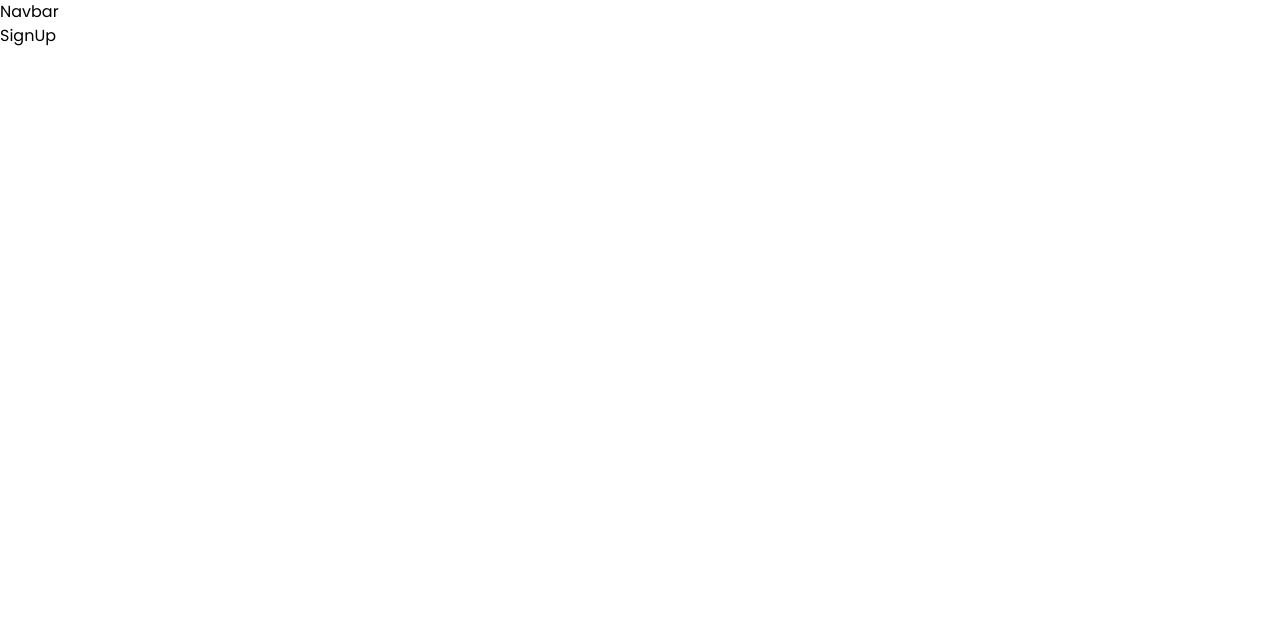
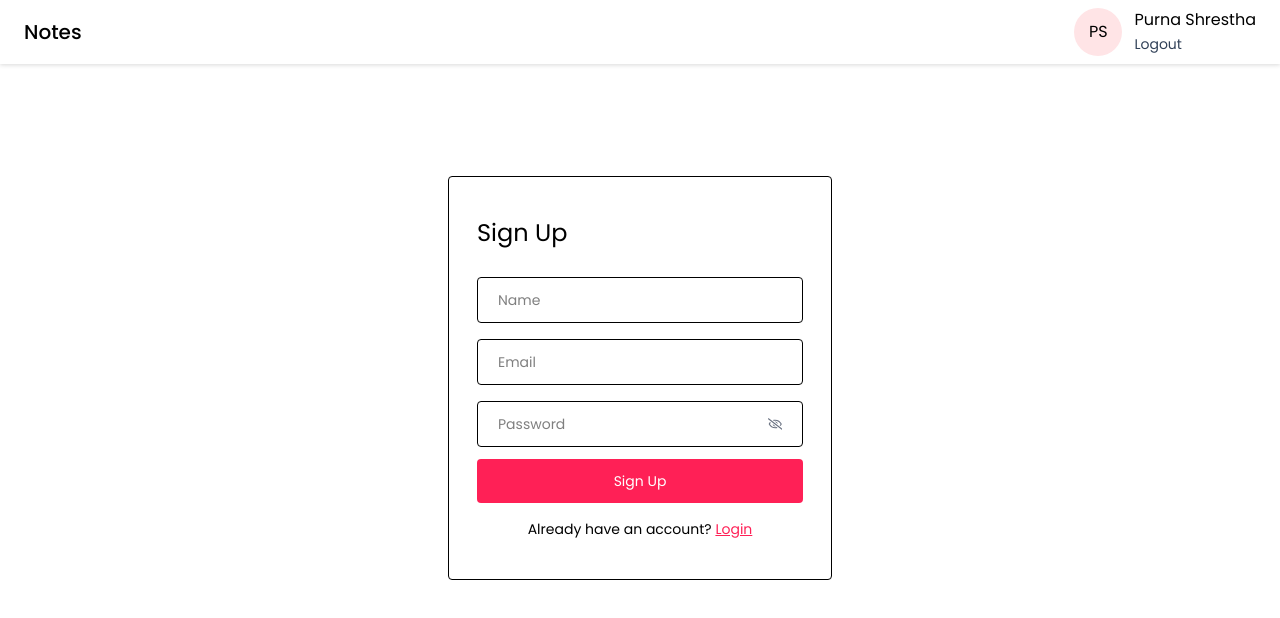
Before and after one commit to purnasth/mern-notes-app, a React (Vite) app in the folder frontend/notes-app/: page /signup in a window 1280 px wide. Shown: the top 618 px of the page. Built offline with nearby package versions, Linux system fonts and the light colour scheme.

Commit message:
feat: Add login features more and navbar

```diff
--- /dev/null
+++ b/frontend/notes-app/src/components/Cards/ProfileInfo.jsx
@@ -0,0 +1,25 @@
+import React from "react";
+import { getInitials } from "../../utils/helper";
+
+const ProfileInfo = ({ onLogOut }) => {
+  return (
+    <div className="flex items-center gap-3">
+      <div className="size-12 flex items-center justify-center  rounded-full text-dark bg-rose-100">
+        {getInitials("Purna Shrestha")}
+      </div>
+
+      <div>
+        <p>Purna Shrestha</p>
+        <button
+          type="button"
+          className="text-sm text-slate-700 cursor-pointer"
+          onClick={onLogOut}
+        >
+          Logout
+        </button>
+      </div>
+    </div>
+  );
+};
+
+export default ProfileInfo;
--- a/frontend/notes-app/src/components/Input/PasswordInput.jsx
+++ b/frontend/notes-app/src/components/Input/PasswordInput.jsx
@@ -1,5 +1,5 @@
 import React, { useState } from "react";
-import { FaRegEye } from "react-icons/fa";
+import { FaRegEye, FaRegEyeSlash } from "react-icons/fa";
 
 const PasswordInput = ({ value, onChange, placeholder }) => {
   const [isShowPassword, setIsShowPassword] = useState(false);
@@ -18,10 +18,17 @@ const PasswordInput = ({ value, onChange, placeholder }) => {
         className="w-full text-sm bg-transparent py-3 mr-3 rounded-full outline-none"
       />
 
-      <FaRegEye
-        className="text-pink-500 cursor-pointer"
-        onClick={toggleShowPassword}
-      />
+      {isShowPassword ? (
+        <FaRegEye
+          className="text-rose-500 cursor-pointer"
+          onClick={toggleShowPassword}
+        />
+      ) : (
+        <FaRegEyeSlash
+          className="text-gray-500 cursor-pointer"
+          onClick={toggleShowPassword}
+        />
+      )}
     </div>
   );
 };
--- a/frontend/notes-app/src/components/Navbar/Navbar.jsx
+++ b/frontend/notes-app/src/components/Navbar/Navbar.jsx
@@ -1,11 +1,25 @@
-import React from 'react'
+import React from "react";
+import ProfileInfo from "../Cards/ProfileInfo";
+import { useNavigate } from "react-router-dom";
 
 const Navbar = () => {
+  const navigate = useNavigate();
+
+  const onLogOut = () => {
+    localStorage.removeItem("user");
+    navigate("/login");
+  };
+
   return (
     <div>
-      Navbar
+      <div className="bg-white flex items-center justify-between px-6 py-2 drop-shadow-sm">
+        <h2 className="text-xl font-medium text-black py-2">Notes</h2>
+
+        <ProfileInfo onLogOut={onLogOut} />
+      </div>
     </div>
-  )
-}
+  );
+};
 
-export default Navbar
+export default Navbar;
+45;
--- a/frontend/notes-app/src/index.css
+++ b/frontend/notes-app/src/index.css
@@ -12,7 +12,7 @@
   }
 
   .btn-primary {
-    @apply w-full text-sm bg-[#FF3366] text-white px-5 py-3 rounded mb-4 outline-none hover:bg-[#944559];
+    @apply w-full text-sm bg-rose-500 text-white px-5 py-3 rounded mb-4 outline-none hover:bg-rose-600 transition-all duration-200 ease-in-out;
   }
 
 }
--- a/frontend/notes-app/src/pages/Home/Home.jsx
+++ b/frontend/notes-app/src/pages/Home/Home.jsx
@@ -2,9 +2,16 @@ import React from 'react'
 
 const Home = () => {
   return (
-    <div className='bg-red-600'>
-      Home
-    </div>
+    <>
+      <div className="flex items-center justify-center mt-28">
+        <div className="w-96 border rounded bg-white px-7 py-10">
+          <h4 className="text-2xl mb-7">Welcome to Notes App</h4>
+          <p className="text-center">
+            This is a simple note-taking app built with React and Tailwind CSS.
+          </p>
+        </div>
+      </div>
+    </>
   )
 }
 
--- a/frontend/notes-app/src/pages/Login/Login.jsx
+++ b/frontend/notes-app/src/pages/Login/Login.jsx
@@ -1,25 +1,59 @@
-import React from "react";
+import React, { useState } from "react";
 import PasswordInput from "../../components/Input/PasswordInput";
+import { validateEmail } from "../../utils/helper";
+import { Link } from "react-router-dom";
 
 const Login = () => {
+  const [email, setEmail] = useState("");
+  const [password, setPassword] = useState("");
+  const [error, setError] = useState(null);
+
+  const handleLogin = async (e) => {
+    e.preventDefault();
+
+    if (!validateEmail(email)) {
+      setError("Please enter a valid email address.");
+      return;
+    }
+
+    if (!password) {
+      setError("Please enter a password.");
+      return;
+    }
+
+    setError(null);
+  };
+
   return (
     <>
       <div className="flex items-center justify-center mt-28">
         <div className="w-96 border rounded bg-white px-7 py-10">
-          <form onSubmit={() => {}}>
+          <form onSubmit={handleLogin}>
             <h4 className="text-2xl mb-7">Login</h4>
-            <input type="text" placeholder="Email" className="input-box" />
-            <PasswordInput placeholder="Password" />
+            <input
+              type="text"
+              placeholder="Email"
+              className="input-box"
+              value={email}
+              onChange={(e) => setEmail(e.target.value)}
+            />
+            <PasswordInput
+              placeholder="Password"
+              onChange={(e) => setPassword(e.target.value)}
+              value={password}
+            />
 
-            <button type="submit" className="btn-primary">
+            {error && <p className="text-red-500 text-sm pb-1">{error}</p>}
+
+            <button type="submit" className="btn-primary cursor-pointer">
               Login
             </button>
 
-            <p>
+            <p className="text-sm text-center">
               Not registered?{" "}
-              <a href="/signup" className="text-pink-500 underline">
+              <Link to="/signup" className="text-rose-500 underline">
                 Create an account
-              </a>
+              </Link>
             </p>
           </form>
         </div>
--- a/frontend/notes-app/src/pages/SignUp/SignUp.jsx
+++ b/frontend/notes-app/src/pages/SignUp/SignUp.jsx
@@ -1,11 +1,79 @@
-import React from 'react'
+import React, { useState } from "react";
+import PasswordInput from "../../components/Input/PasswordInput";
+import { Link } from "react-router-dom";
+import { validateEmail } from "../../utils/helper";
 
 const SignUp = () => {
+  const [name, setName] = useState("");
+  const [email, setEmail] = useState("");
+  const [password, setPassword] = useState("");
+  const [error, setError] = useState(null);
+
+  const handleSignUp = async (e) => {
+    e.preventDefault();
+
+    if (!name) {
+      setError("Please enter your name.");
+      return;
+    }
+
+    if (!validateEmail(email)) {
+      setError("Please enter your email address.");
+      return;
+    }
+
+    if (!password) {
+      setError("Please enter a password.");
+      return;
+    }
+
+    setError(null);
+  };
+
   return (
-    <div>
-      SignUp
+    <div className="flex items-center justify-center mt-28">
+      <div className="w-96 border rounded bg-white px-7 py-10">
+        <form onSubmit={handleSignUp}>
+          <h4 className="text-2xl mb-7">Sign Up</h4>
+
+          <input
+            type="text"
+            placeholder="Name"
+            className="input-box"
+            value={name}
+            onChange={(e) => setName(e.target.value)}
+          />
+
+          <input
+            type="text"
+            placeholder="Email"
+            className="input-box"
+            value={email}
+            onChange={(e) => setEmail(e.target.value)}
+          />
+
+          <PasswordInput
+            placeholder="Password"
+            onChange={(e) => setPassword(e.target.value)}
+            value={password}
+          />
+
+          {error && <p className="text-red-500 text-sm pb-1">{error}</p>}
+
+          <button type="submit" className="btn-primary cursor-pointer">
+            Sign Up
+          </button>
+
+          <p className="text-sm text-center">
+            Already have an account?{" "}
+            <Link to="/login" className="text-rose-500 underline">
+              Login
+            </Link>
+          </p>
+        </form>
+      </div>
     </div>
-  )
-}
+  );
+};
 
-export default SignUp
+export default SignUp;
--- /dev/null
+++ b/frontend/notes-app/src/utils/helper.js
@@ -0,0 +1,17 @@
+export const validateEmail = (email) => {
+  const regex = /^[a-zA-Z0-9._-]+@[a-zA-Z0-9.-]+\.[a-zA-Z]{2,6}$/;
+  return regex.test(email);
+};
+
+export const getInitials = (name) => {
+  if (!name) return "";
+
+  const words = name.split(" ");
+  let initials = "";
+
+  for (let i = 0; i < Math.min(words.length, 2); i++) {
+    initials += words[i][0];
+  }
+
+  return initials.toUpperCase();
+};
```
